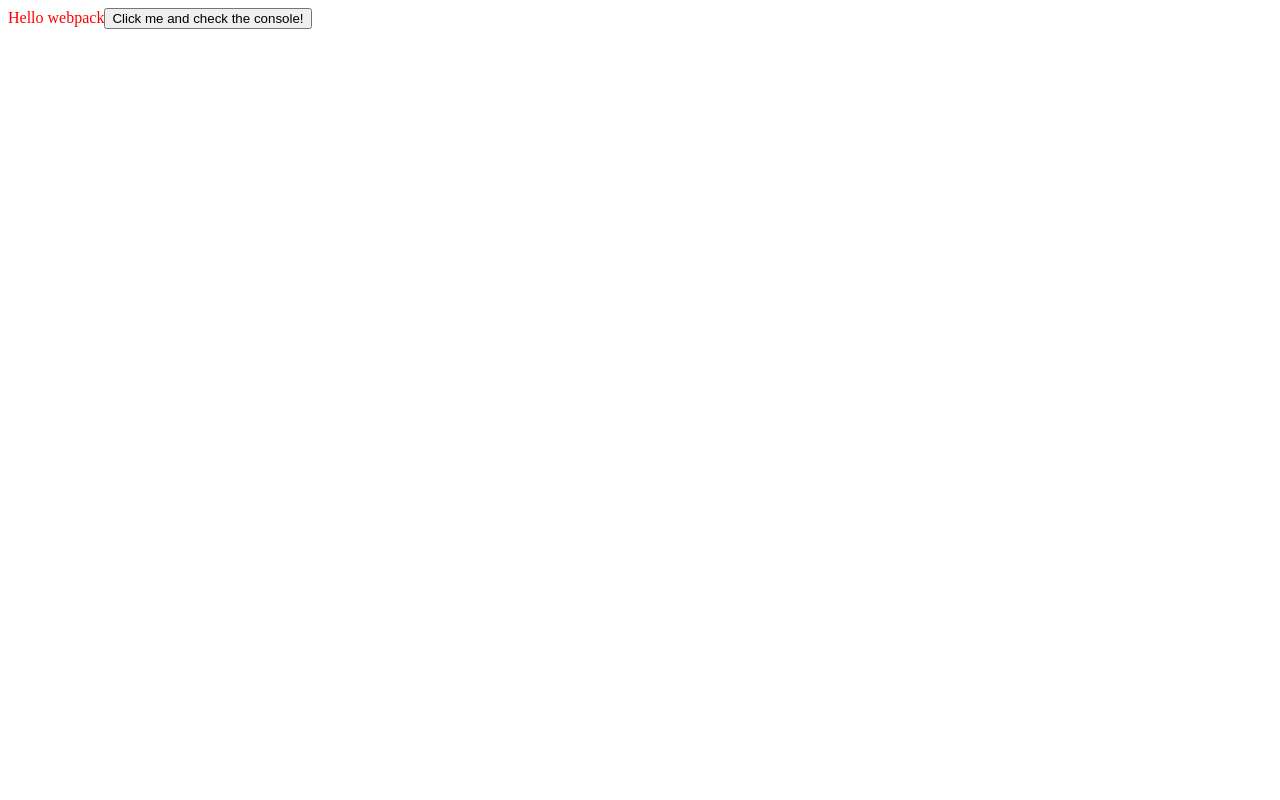
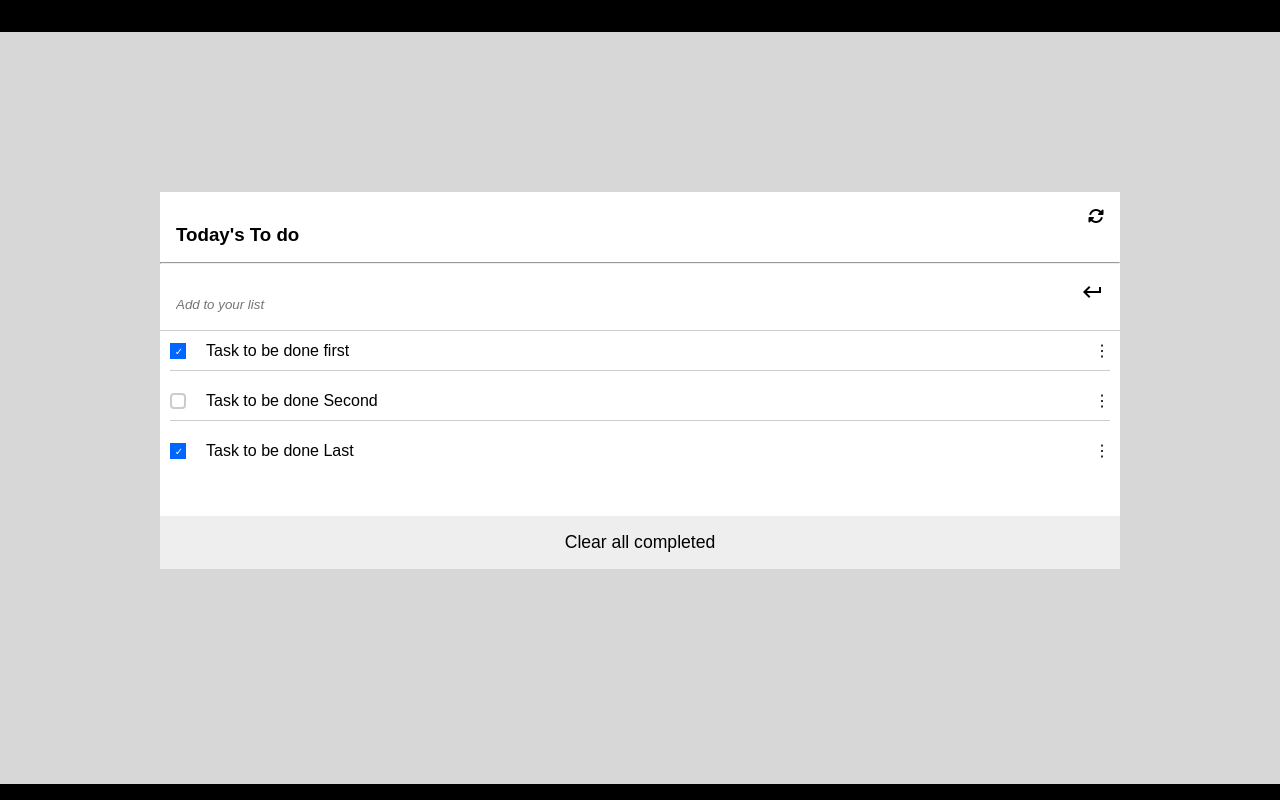
Before and after one commit to melkamu12/To-Do-List, a website built with webpack: page src/index.html in a window 1280 px wide. Built offline with nearby package versions, Linux system fonts and the light colour scheme.

Commit message:
To Do list list structure

```diff
--- a/src/index.html
+++ b/src/index.html
@@ -1,7 +1,48 @@
-<html>
+<!DOCTYPE html>
+<html lang="en">
   <head>
-    <meta charset="utf-8" />
-    <title>WebPack Exercise</title>
+    <meta charset="UTF-8" />
+    <meta http-equiv="X-UA-Compatible" content="IE=edge" />
+    <meta name="viewport" content="width=device-width, initial-scale=1.0" />
+    <title>Todo</title>
+    <link rel="stylesheet" href="style.css" />
+    <link
+      rel="stylesheet"
+      href="https://fonts.googleapis.com/css2?family=Material+Symbols+Outlined:opsz,wght,FILL,GRAD@20..48,100..700,0..1,-50..200"
+    />
+    <link
+      rel="stylesheet"
+      href="https://fonts.googleapis.com/css2?family=Material+Symbols+Sharp:opsz,wght,FILL,GRAD@20..48,100..700,0..1,-50..200"
+    />
+    <script
+      src="https://kit.fontawesome.com/0d5e8178bb.js"
+      crossorigin="anonymous"
+    ></script>
   </head>
-  <body></body>
+  <body>
+    <nav></nav>
+    <div class="to-do-wrapper" id="to-do-wrapper">
+      <div class="h4-refresh">
+        <h3>Today's To do</h3>
+        <i class="fa-solid fa-rotate"></i>
+      </div>
+      <hr />
+      <form action="" class="submit-ToDo" id="submit-ToDo">
+        <input
+          type="text"
+          placeholder="Add to your list"
+          class="Add_To_doList"
+          id="Add_To_doList"
+        />
+        <i class="material-symbols-sharp">keyboard_return</i>
+      </form>
+      <div class="todoList" id="todoList"></div>
+      <div>
+        <button class="clear" id="clear">Clear all completed</button>
+      </div>
+
+      <footer></footer>
+      <script src="bundle.js" type="module"></script>
+    </div>
+  </body>
 </html>
--- a/src/index.js
+++ b/src/index.js
@@ -1,19 +1,44 @@
-import _ from 'lodash';
-import printMe from './print.js';
 import './style.css';
 
-function component() {
-  const element = document.createElement('div');
-  const btn = document.createElement('button');
+const taskListContainer = document.getElementById('todoList');
+const tasks = [
+  {
+    description: 'Task to be done first',
+    completed: true,
+    index: 1,
+  },
+  {
+    description: 'Task to be done Second',
+    completed: false,
+    index: 2,
+  },
+  {
+    description: 'Task to be done Last',
+    completed: true,
+    index: 3,
+  },
+];
 
-  element.innerHTML = _.join(['Hello', 'webpack'], ' ');
-  element.classList.add('hello');
-  btn.innerHTML = 'Click me and check the console!';
-  btn.onclick = printMe;
+function DisplayToDoList() {
+  taskListContainer.innerHTML = '';
+  tasks.forEach((item) => {
+    const listItem = document.createElement('li');
 
-  element.appendChild(btn);
+    const leftCheckbox = document.createElement('input');
+    leftCheckbox.type = 'checkbox';
+    leftCheckbox.id = `checkbox-${item.index}`;
+    leftCheckbox.checked = item.completed;
+    listItem.appendChild(leftCheckbox);
+    const description = document.createElement('span');
+    description.textContent = item.description;
+    listItem.appendChild(description);
 
-  return element;
+    const moreSign = document.createElement('span');
+    moreSign.textContent = '⋮';
+    moreSign.classList.add('more-sign');
+    listItem.appendChild(moreSign);
+    taskListContainer.appendChild(listItem);
+  });
 }
 
-document.body.appendChild(component());
+DisplayToDoList();
--- a/src/print.js
+++ /dev/null
@@ -1,3 +0,0 @@
-export default function printMe() {
-  console.log('I get called from print.js!');
-}
--- a/src/style.css
+++ b/src/style.css
@@ -1,3 +1,175 @@
-.hello {
-  color: red;
+* {
+  padding: 0;
+  margin: 0;
+  box-sizing: border-box;
 }
+
+body {
+  background-color: #d7d7d7;
+  font-family: sans-serif;
+}
+
+.to-do-wrapper {
+  margin: 10rem;
+  background-color: #fff;
+}
+
+.input-label {
+  display: flex;
+  gap: 1rem;
+}
+
+h3 {
+  padding-left: 1rem;
+  padding-top: 1rem;
+}
+
+.Add_To_doList {
+  width: 100%;
+  padding: 0 40px 0 1rem;
+  line-height: 50px;
+  height: 50px;
+  border: none;
+  font-style: italic;
+}
+
+.Add_To_doList:focus,
+.list:focus {
+  outline: none;
+}
+
+.submit-ToDo {
+  display: flex;
+  justify-content: space-between;
+  padding-right: 1rem;
+  border-bottom: 1px solid hsl(0, 0%, 80%); /* Add a bottom border */
+}
+
+.card {
+  display: flex;
+  justify-content: space-between;
+  padding-left: 1rem;
+  padding-right: 1rem;
+}
+
+.h4-refresh {
+  display: flex;
+  justify-content: space-between;
+  padding-right: 1rem;
+  padding-top: 1rem;
+}
+
+hr {
+  margin-top: 1rem;
+  margin-bottom: 1rem;
+}
+
+.clear {
+  margin-top: 1rem;
+  text-align: center;
+  padding-top: 1rem;
+  padding-bottom: 1rem;
+  width: 100%;
+  border: none;
+  background-color: #eee;
+  font-size: 1.1rem;
+}
+
+nav {
+  width: 100%;
+  background-color: black;
+  height: 2rem;
+}
+
+footer {
+  width: 100%;
+  background-color: black;
+  height: 1rem;
+  position: fixed;
+  left: 0;
+  bottom: 0;
+}
+
+.box {
+  margin-right: 0.3rem;
+}
+
+.checked {
+  text-decoration: line-through;
+}
+
+.material-symbols-sharp:hover,
+.fa-rotate:hover {
+  cursor: pointer;
+}
+
+.more-sign {
+  margin-left: 10px;
+  cursor: pointer;
+}
+
+.todoList {
+  padding: 10px;
+}
+
+.todoList li {
+  display: grid;
+  grid-template-columns: auto 4fr auto;
+  list-style: none;
+  margin-bottom: 20px;
+  grid-gap: 10px;
+  align-items: center;
+  padding-bottom: 10px;
+}
+
+.todoList li:not(:last-child) {
+  border-bottom: 1px solid hsl(0, 0%, 80%);
+}
+
+.todoList span {
+  padding-left: 10px;
+}
+
+.todoList .more-sign {
+  justify-self: end;
+}
+
+input[type="checkbox"] {
+  appearance: none;
+  -webkit-appearance: none;
+  -moz-appearance: none;
+  width: 16px;
+  height: 16px;
+  border: 2px solid #ccc;
+  border-radius: 4px;
+  outline: none;
+  transition: border-color 0.3s;
+  cursor: pointer;
+}
+
+.todoList input[type="checkbox"] {
+  justify-self: start;
+}
+
+input[type="checkbox"]:checked {
+  border-color: #06f;
+  background-color: #06f;
+  border-radius: 0;
+}
+
+input[type="checkbox"]:checked::before {
+  content: "\2713";
+  display: block;
+  width: 12px;
+  height: 12px;
+  color: #fff;
+  text-align: center;
+  line-height: 12px;
+  font-size: 10px;
+  margin: 1px;
+}
+
+.editing span[contenteditable="true"]:focus {
+  outline: none;
+  border: none;
+}
--- a/webpack.config.js
+++ b/webpack.config.js
@@ -3,10 +3,8 @@ const HtmlWebpackPlugin = require('html-webpack-plugin');
 
 module.exports = {
   mode: 'development',
-  entry: {
-    index: './src/index.js',
-    print: './src/print.js',
-  },
+  entry: './src/index.js',
+
   plugins: [
     new HtmlWebpackPlugin({
       title: 'Output Management',
@@ -14,7 +12,7 @@ module.exports = {
     }),
   ],
   output: {
-    filename: '[name].bundle.js',
+    filename: 'bundle.js',
     path: path.resolve(__dirname, 'dist'),
     clean: true,
   },
```
